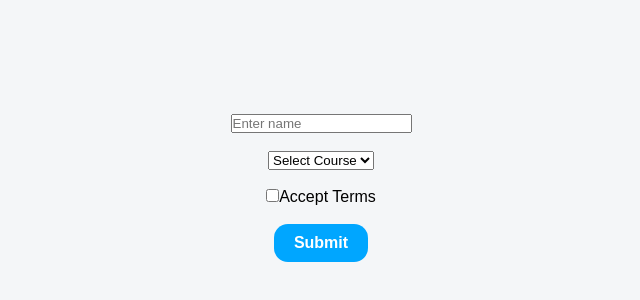
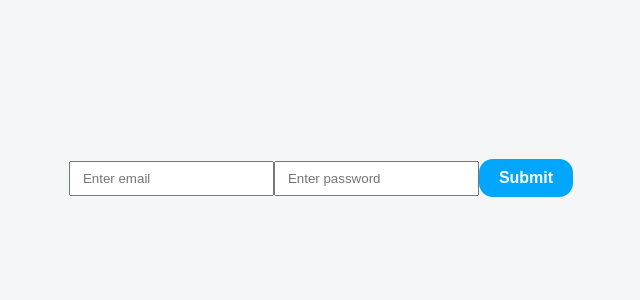
Before and after one commit to arjuntelange/react-practice, a React (Vite) app: page / in a window 1280 px wide. Shown: the part 212-512 px from the top of the page, without its empty margins (319-959 px from the left). Built offline with nearby package versions, Linux system fonts and the light colour scheme.

Commit message:
practice React form validation with Zod schema

```diff
--- a/src/App.jsx
+++ b/src/App.jsx
@@ -1,12 +1,12 @@
 import { Routes, Route } from "react-router-dom";
 import "./App.css";
-import StudentCourses from "./form-handling/StudentCourses";
+import BasicZod from "./form-handling/BasicZod";
 
 function App() {
   return (
     <>
       <div className="main-container">
-        <StudentCourses />
+        <BasicZod />
       </div>
     </>
   );
--- /dev/null
+++ b/src/form-handling/BasicZod.jsx
@@ -0,0 +1,57 @@
+import React, { useState } from "react";
+import { z } from "zod";
+
+function BasicZod() {
+  const [email, setEmail] = useState("");
+  const [password, setPassword] = useState("");
+  const [messages, setMessages] = useState("");
+
+  const loginSchema = z.object({
+    email: z.string().email(),
+    password: z.string().min(8),
+  });
+
+  function handleSubmit(e) {
+    e.preventDefault();
+
+    const result = loginSchema.safeParse({
+      email,
+      password,
+    });
+
+    if (!result.success) {
+      setMessages(result.error.issues[0].message);
+      return;
+    }
+
+    setMessages("Login Successful!");
+  }
+
+  return (
+    <>
+      <form onSubmit={handleSubmit}>
+        <input
+          type="email"
+          placeholder="Enter email"
+          value={email}
+          onChange={(e) => setEmail(e.target.value)}
+          style={{ padding: "8px 12px" }}
+        />
+
+        <input
+          type="password"
+          placeholder="Enter password"
+          value={password}
+          onChange={(e) => setPassword(e.target.value)}
+          style={{ padding: "8px 12px" }}
+        />
+
+        <button type="submit">Submit</button>
+      </form>
+
+      <h3>{messages}</h3>
+    </>
+  );
+}
+
+export default BasicZod;
```
